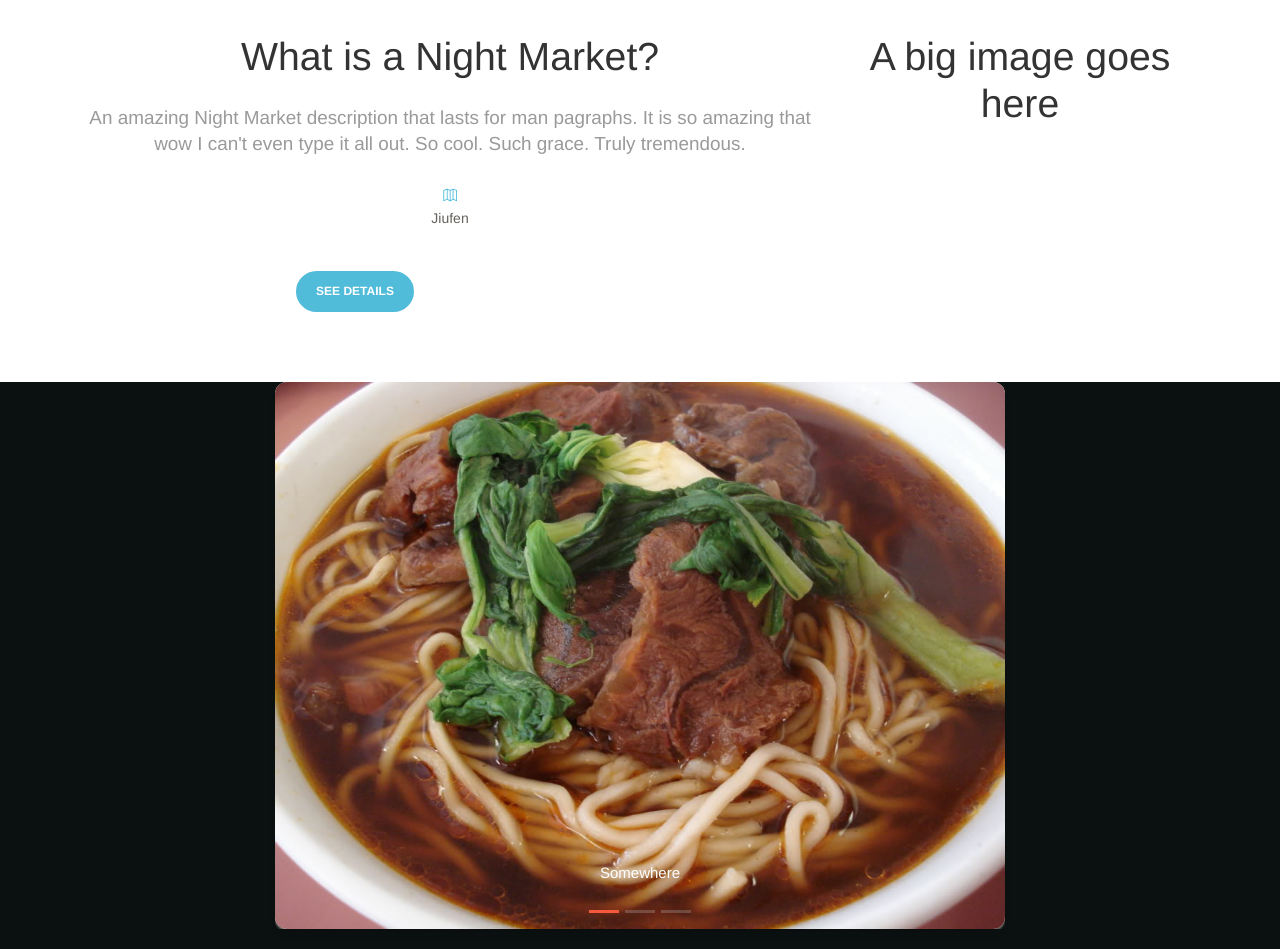
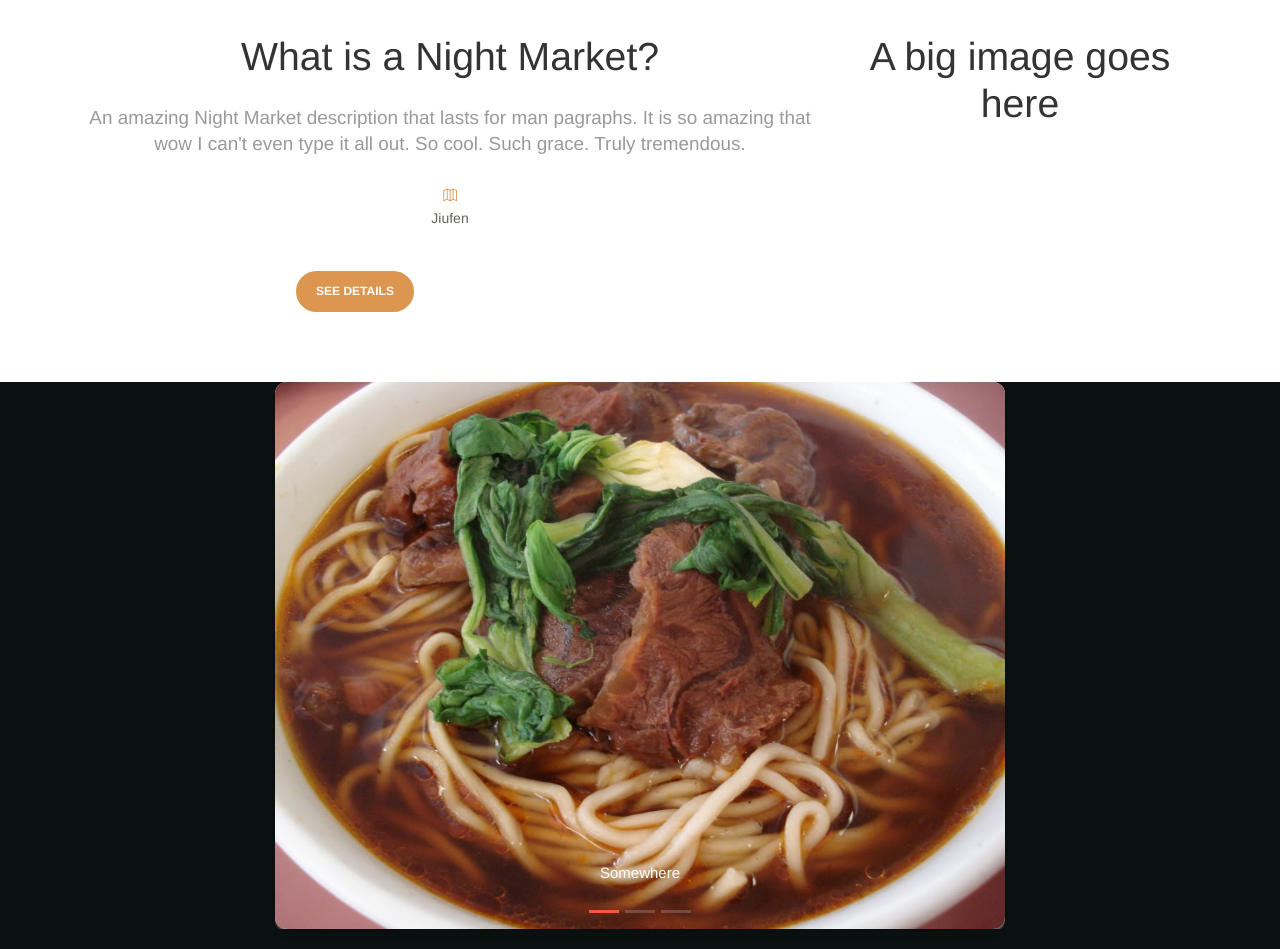
Before and after one commit to umcptasa/night-market, a Gatsby site: page / in a window 1280 px wide. Shown: the part 867-1816 px from the top of the page. Built offline with nearby package versions, Linux system fonts and the light colour scheme; Gatsby itself is replaced by a stand-in of ours.

Commit message:
Change theme colors

```diff
--- a/src/assets/scss/paper-kit/_variables.scss
+++ b/src/assets/scss/paper-kit/_variables.scss
@@ -38,13 +38,13 @@ $default-color:              #66615B !default;
 $default-bg:                 #66615B !default;
 $default-states-color:       #403D39 !default;
 
-$primary-color:              #51cbce !default;
+$primary-color:              #2E4D62 !default;
 $primary-states-color:       darken($primary-color, 10%) !default;
 
-$success-color:              #6bd098 !default;
+$success-color:              #BC2F38 !default;
 $success-states-color:       darken($success-color, 10%) !default;
 
-$info-color:                 #51bcda !default;
+$info-color:                 #DC9650 !default;
 $info-states-color:          darken($info-color, 10%) !default;
 
 $warning-color:              #fbc658 !default;
```
